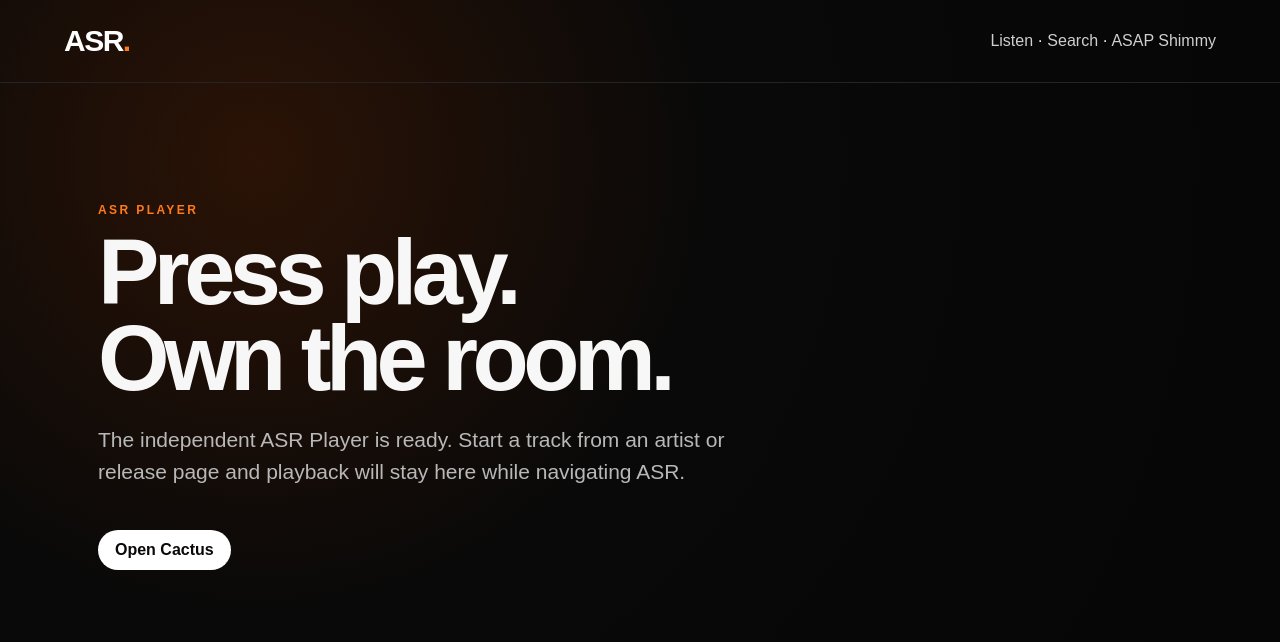
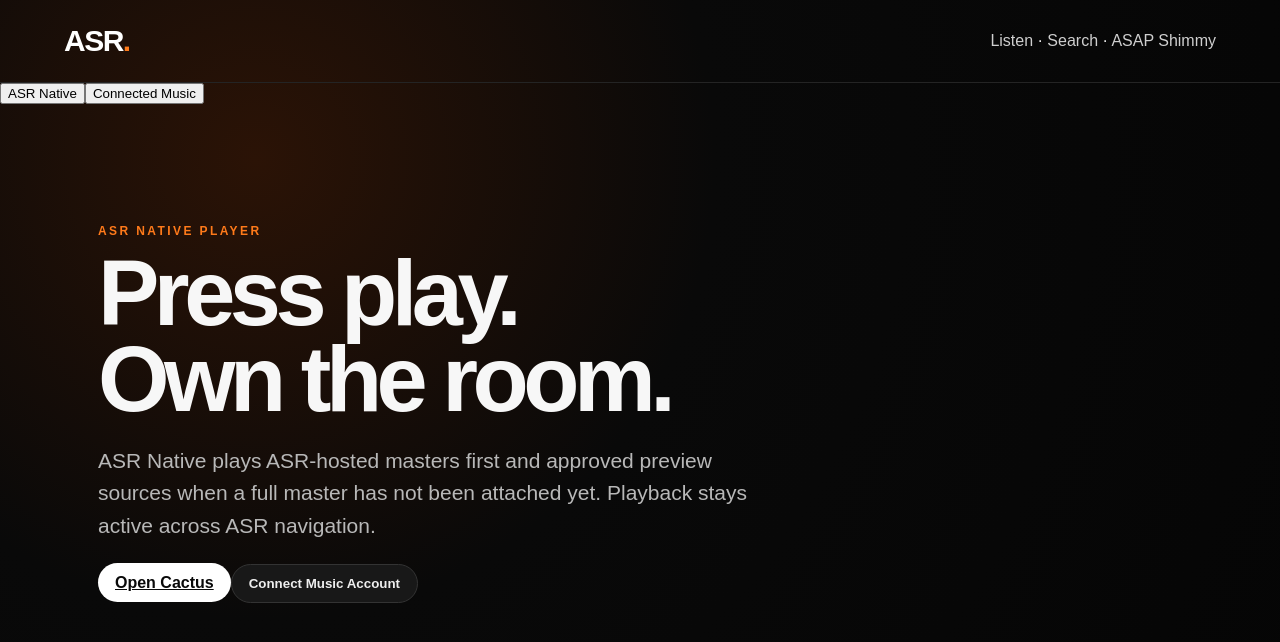
Before and after one commit to Matrixai211/ASR-App, a Next.js app: page /player in a window 1280 px wide. Shown: the top 642 px of the page. Built offline with nearby package versions, Linux system fonts and the light colour scheme.

Commit message:
feat: merge native and connected playback in player

```diff
--- a/app/player/page.tsx
+++ b/app/player/page.tsx
@@ -1,17 +1,27 @@
 'use client';
 
+import { useEffect, useState } from 'react';
 import { useASRPlayer } from '../../components/ASRPlayer';
+import SpotifyASR from '../../components/SpotifyASR';
 
 function formatTime(value: number) {
   if (!Number.isFinite(value) || value < 0) return '0:00';
   const mins = Math.floor(value / 60);
   const secs = Math.floor(value % 60).toString().padStart(2, '0');
-  return `${mins}:${secs}`;
+  return mins + ':' + secs;
 }
 
 export default function PlayerPage() {
   const player = useASRPlayer();
   const track = player.currentTrack;
+  const [mode, setMode] = useState<'native' | 'connected'>('native');
+
+  useEffect(() => {
+    const query = new URLSearchParams(window.location.search);
+    if (query.get('mode') === 'connected' || query.has('code') || query.has('error')) {
+      setMode('connected');
+    }
+  }, []);
 
   return <main className="player-page">
     <nav className="nav">
@@ -19,20 +29,48 @@
       <div><a href="/listen">Listen</a> · <a href="/search">Search</a> · <a href="/artists/asap-shimmy">ASAP Shimmy</a></div>
     </nav>
 
-    {!track ? <section className="player-empty hero">
-      <div className="eyebrow">ASR PLAYER</div>
+    <div className="player-source-tabs" role="tablist" aria-label="ASR player source">
+      <button
+        className={mode === 'native' ? 'active' : ''}
+        onClick={() => {
+          setMode('native');
+          window.history.replaceState({}, '', '/player');
+        }}
+      >
+        ASR Native
+      </button>
+      <button
+        className={mode === 'connected' ? 'active' : ''}
+        onClick={() => {
+          player.pause();
+          setMode('connected');
+          window.history.replaceState({}, '', '/player?mode=connected');
+        }}
+      >
+        Connected Music
+      </button>
+    </div>
+
+    {mode === 'connected' ? <SpotifyASR /> : !track ? <section className="player-empty hero">
+      <div className="eyebrow">ASR NATIVE PLAYER</div>
       <h1>Press play.<br/>Own the room.</h1>
-      <p>The independent ASR Player is ready. Start a track from an artist or release page and playback will stay here while navigating ASR.</p>
-      <a className="play" href="/artists/asap-shimmy" style={{display:'inline-block',textDecoration:'none',marginTop:20}}>Open Cactus</a>
+      <p>ASR Native plays ASR-hosted masters first and approved preview sources when a full master has not been attached yet. Playback stays active across ASR navigation.</p>
+      <div className="player-empty-actions">
+        <a className="play" href="/artists/asap-shimmy">Open Cactus</a>
+        <button className="secondary-play play" onClick={() => {
+          setMode('connected');
+          window.history.replaceState({}, '', '/player?mode=connected');
+        }}>Connect Music Account</button>
+      </div>
     </section> : <section className="player-stage">
       <div className="player-now-art">
         {track.artwork
-          ? <img src={track.artwork} alt={`${track.title} artwork`} />
+          ? <img src={track.artwork} alt={track.title + ' artwork'} />
           : <div className="player-now-fallback">ASR</div>}
       </div>
 
       <div className="player-now">
-        <div className="eyebrow">NOW PLAYING · ASR PLAYER</div>
+        <div className="eyebrow">NOW PLAYING · ASR NATIVE</div>
         <h1>{track.title}</h1>
         <h2>{track.artist}</h2>
         <p>{track.album || 'ASR Release'}</p>
@@ -61,7 +99,7 @@
         </div>
 
         <div className="player-page-tools">
-          <button className={`asr-tool-btn ${player.repeat !== 'off' ? 'active' : ''}`} onClick={player.cycleRepeat}>
+          <button className={'asr-tool-btn ' + (player.repeat !== 'off' ? 'active' : '')} onClick={player.cycleRepeat}>
             Repeat {player.repeat}
           </button>
           <label className="player-page-volume">
@@ -82,13 +120,13 @@
         <div className="eyebrow">QUEUE · {player.queue.length}</div>
         {player.queue.map((item, index) => <button
           key={item.id}
-          className={`player-page-row ${index === player.currentIndex ? 'active' : ''}`}
+          className={'player-page-row ' + (index === player.currentIndex ? 'active' : '')}
           onClick={() => player.selectTrack(index)}
         >
           <span>{String(index + 1).padStart(2, '0')}</span>
           <span>
             <strong>{item.title}</strong>
-            <small>{item.artist}{item.album ? ` · ${item.album}` : ''}</small>
+            <small>{item.artist}{item.album ? ' · ' + item.album : ''}</small>
           </span>
           <span>{index === player.currentIndex && player.isPlaying ? '▮▮' : '▶'}</span>
         </button>)}
```
